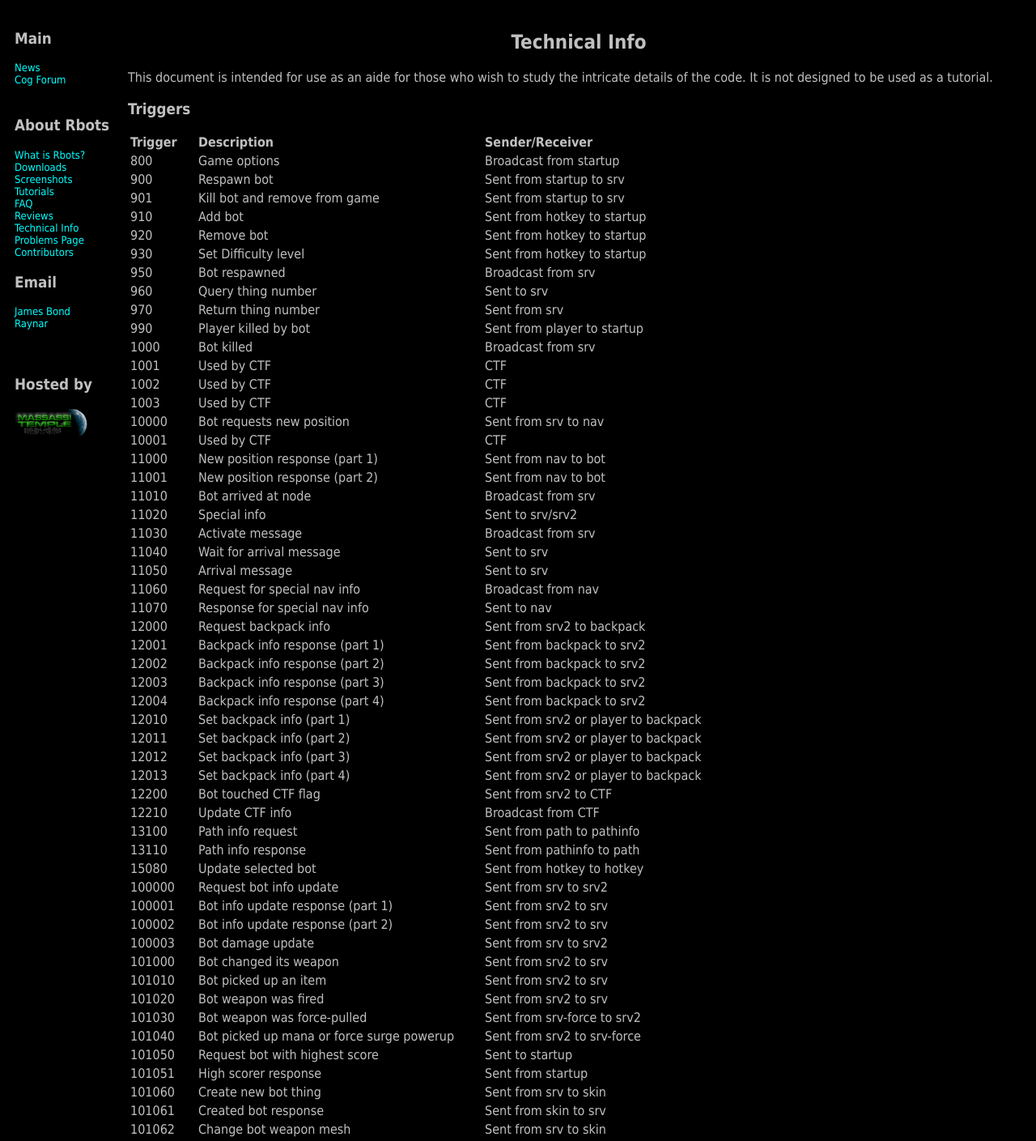
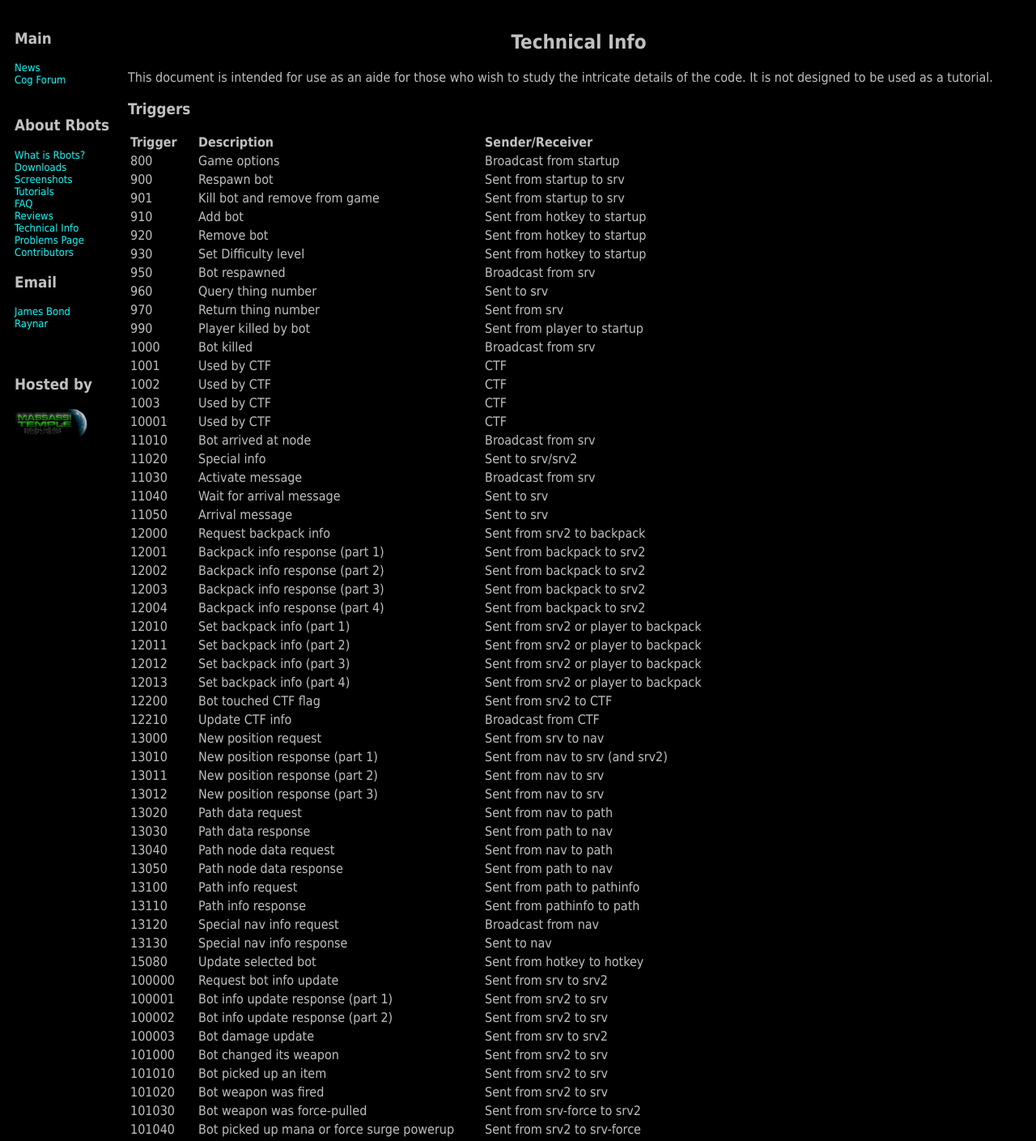
Before and after one commit to colin-hurley/rbots-site, a PHP site: page /techinfo.php in a window 1280 px wide. Shown: the part 146-1555 px from the top of the page at 81% size. Run offline with PHP 8.4, Linux system fonts and the light colour scheme.

Commit message:
Update trigger list for node ghost removal feature

```diff
--- a/src/techinfo.php
+++ b/src/techinfo.php
@@ -120,17 +120,12 @@ This document is intended for use as an aide for those who wish to study the int
 <tr><td>1001</td><td>Used by CTF</td><td>CTF</td></tr>
 <tr><td>1002</td><td>Used by CTF</td><td>CTF</td></tr>
 <tr><td>1003</td><td>Used by CTF</td><td>CTF</td></tr>
-<tr><td>10000</td><td>Bot requests new position</td><td>Sent from srv to nav</td></tr>
 <tr><td>10001</td><td>Used by CTF</td><td>CTF</td></tr>
-<tr><td>11000</td><td>New position response (part 1)</td><td>Sent from nav to bot</td></tr>
-<tr><td>11001</td><td>New position response (part 2)</td><td>Sent from nav to bot</td></tr>
 <tr><td>11010</td><td>Bot arrived at node</td><td>Broadcast from srv</td></tr>
 <tr><td>11020</td><td>Special info</td><td>Sent to srv/srv2</td></tr>
 <tr><td>11030</td><td>Activate message</td><td>Broadcast from srv</td></tr>
 <tr><td>11040</td><td>Wait for arrival message</td><td>Sent to srv</td></tr>
 <tr><td>11050</td><td>Arrival message</td><td>Sent to srv</td></tr>
-<tr><td>11060</td><td>Request for special nav info</td><td>Broadcast from nav</td></tr>
-<tr><td>11070</td><td>Response for special nav info</td><td>Sent to nav</td></tr>
 <tr><td>12000</td><td>Request backpack info</td><td>Sent from srv2 to backpack</td></tr>
 <tr><td>12001</td><td>Backpack info response (part 1)</td><td>Sent from backpack to srv2</td></tr>
 <tr><td>12002</td><td>Backpack info response (part 2)</td><td>Sent from backpack to srv2</td></tr>
@@ -142,8 +137,18 @@ This document is intended for use as an aide for those who wish to study the int
 <tr><td>12013</td><td>Set backpack info (part 4)</td><td>Sent from srv2 or player to backpack</td></tr>
 <tr><td>12200</td><td>Bot touched CTF flag</td><td>Sent from srv2 to CTF</td></tr>
 <tr><td>12210</td><td>Update CTF info</td><td>Broadcast from CTF</td></tr>
+<tr><td>13000</td><td>New position request</td><td>Sent from srv to nav</td></tr>
+<tr><td>13010</td><td>New position response (part 1)</td><td>Sent from nav to srv (and srv2)</td></tr>
+<tr><td>13011</td><td>New position response (part 2)</td><td>Sent from nav to srv</td></tr>
+<tr><td>13012</td><td>New position response (part 3)</td><td>Sent from nav to srv</td></tr>
+<tr><td>13020</td><td>Path data request</td><td>Sent from nav to path</td></tr>
+<tr><td>13030</td><td>Path data response</td><td>Sent from path to nav</td></tr>
+<tr><td>13040</td><td>Path node data request</td><td>Sent from nav to path</td></tr>
+<tr><td>13050</td><td>Path node data response</td><td>Sent from path to nav</td></tr>
 <tr><td>13100</td><td>Path info request</td><td>Sent from path to pathinfo</td></tr>
 <tr><td>13110</td><td>Path info response</td><td>Sent from pathinfo to path</td></tr>
+<tr><td>13120</td><td>Special nav info request</td><td>Broadcast from nav</td></tr>
+<tr><td>13130</td><td>Special nav info response</td><td>Sent to nav</td></tr>
 <tr><td>15080</td><td>Update selected bot</td><td>Sent from hotkey to hotkey</td></tr>
 <tr><td>100000</td><td>Request bot info update</td><td>Sent from srv to srv2</td></tr>
 <tr><td>100001</td><td>Bot info update response (part 1)</td><td>Sent from srv2 to srv</td></tr>
```
